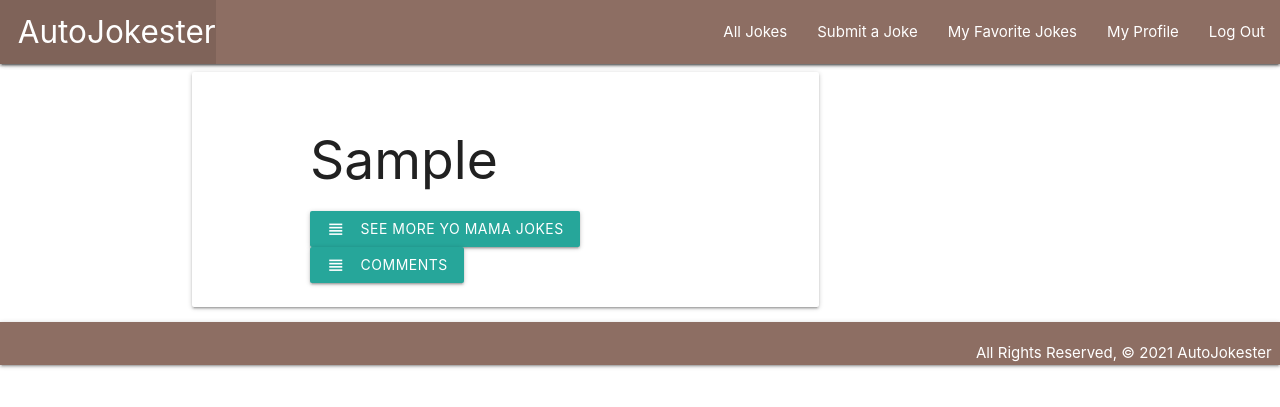
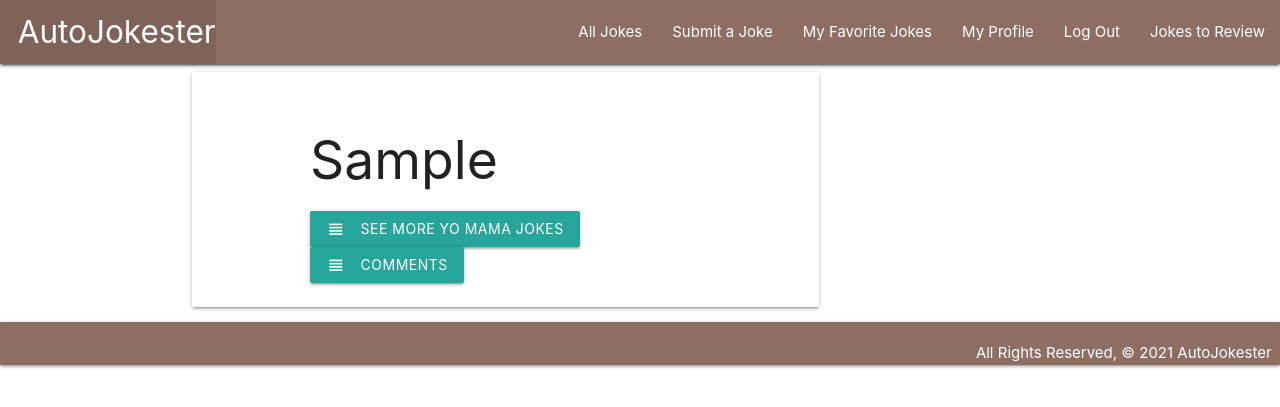
Before and after one commit to sean-yates/Auto-Jokester, a Django app: page /allJokes/ in a window 1280 px wide. Shown: the top 407 px of the page. Run offline with Django 3.2, Linux system fonts and the light colour scheme; a user stored in the database is signed in; tables that the repository leaves empty hold one stand-in row (values such as "Sample post").

Commit message:
added link to unapproved queue in navbar if you are a mod, made sure no jokes show if you go there and are not

```diff
--- a/main_app/templates/base.html
+++ b/main_app/templates/base.html
@@ -43,6 +43,9 @@
               <li><a href="{% url 'login' %}">Log In</a></li>
               <li><a href="{% url 'signup' %}">Sign Up</a></li>
             {% endif %}
+            {% if user.profile.moderator %}
+              <li><a href="{% url 'unapproved_jokes' %}">Jokes to Review</a></li>
+            {% endif %}
           </ul>
         </div>
       </nav>
--- a/main_app/views.py
+++ b/main_app/views.py
@@ -294,7 +294,11 @@ class Update_comment(LoginRequiredMixin, UpdateView):
 
 @login_required
 def unapproved_jokes(request):
-    jokes_for_review = Joke.objects.filter(approved=False, reviewed=False)
+    print(request.user.profile.moderator)
+    if request.user.profile.moderator:
+        jokes_for_review = Joke.objects.filter(approved=False, reviewed=False)
+    else:
+        jokes_for_review = []
     context = {
         'jokes': jokes_for_review
     }
```
Lines whose indentation alone changed are shown as unchanged.
